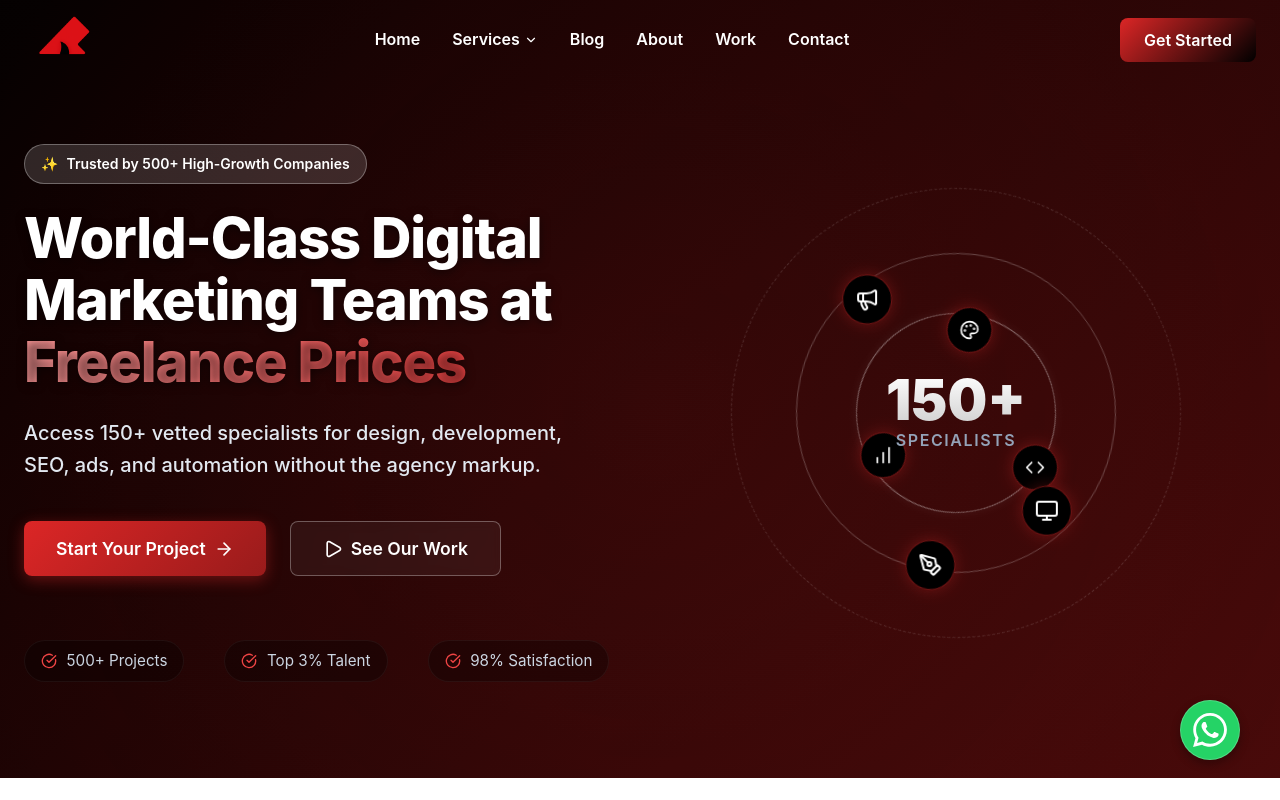
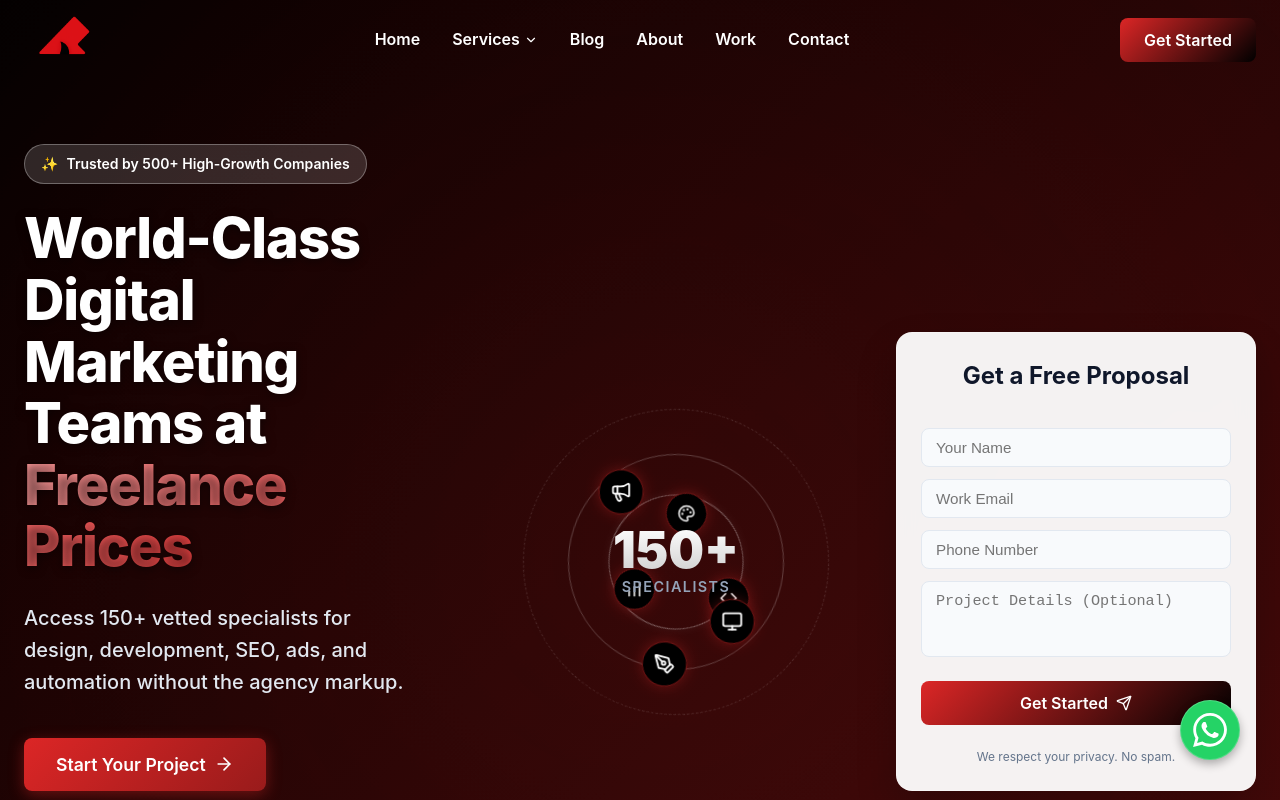
Before and after one commit to Fazilfazi991/redshark, a React (Vite) app: page / in a window 1280 px wide. Shown: the top 800 px of the page. Built offline with nearby package versions, Linux system fonts and the light colour scheme.

Commit message:
Update Hero section with Lead Form and 3-column layout

```diff
--- a/src/components/Hero.css
+++ b/src/components/Hero.css
@@ -45,10 +45,12 @@
     position: relative;
     z-index: 1;
     display: grid;
-    grid-template-columns: 1fr 1fr;
-    /* Equal split for orbit */
-    gap: 2rem;
+    grid-template-columns: 1.2fr 1fr 1fr;
+    /* Text - Animation - Form */
+    gap: 40px;
     align-items: center;
+    max-width: 1400px;
+    /* Slight increase for 3 cols */
 }
 
 /* Text Visibility Fixes */
@@ -176,7 +178,8 @@
 .visual-orbit-container {
     position: relative;
     width: 100%;
-    height: 500px;
+    height: 400px;
+    /* Reduced height */
     display: flex;
     align-items: center;
     justify-content: center;
@@ -184,8 +187,11 @@
 
 .orbit-system {
     position: relative;
-    width: 400px;
-    height: 400px;
+    width: 300px;
+    /* Reduced width */
+    height: 300px;
+    /* Reduced height */
+    transform: scale(0.9);
 }
 
 .orbit-center {
@@ -229,24 +235,24 @@
 }
 
 .ring-1 {
-    width: 200px;
-    height: 200px;
+    width: 150px;
+    height: 150px;
     animation: spin 20s linear infinite;
     box-shadow: 0 0 10px rgba(255, 255, 255, 0.05);
     /* Subtle glow */
 }
 
 .ring-2 {
-    width: 320px;
-    height: 320px;
+    width: 240px;
+    height: 240px;
     border: 1px solid rgba(255, 255, 255, 0.25);
     /* Slightly less visible than inner */
     animation: spin 30s linear infinite reverse;
 }
 
 .ring-3 {
-    width: 450px;
-    height: 450px;
+    width: 340px;
+    height: 340px;
     border: 1px dashed rgba(255, 255, 255, 0.15);
     /* Dashed outer */
     animation: spin 60s linear infinite;
@@ -328,10 +334,30 @@
     }
 }
 
+@media (max-width: 1200px) {
+    .hero-content {
+        grid-template-columns: 1fr 1fr;
+        /* Back to 2 cols on medium screens */
+        grid-template-rows: auto auto;
+    }
+
+    .hero-form-col {
+        grid-column: span 2;
+        justify-self: center;
+        margin-top: 2rem;
+    }
+}
+
 @media (max-width: 968px) {
     .hero-content {
         grid-template-columns: 1fr;
         text-align: center;
+        gap: 2rem;
+    }
+
+    .hero-form-col {
+        grid-column: span 1;
+        width: 100%;
     }
 
     .hero-headline {
@@ -354,7 +380,16 @@
 
     .visual-orbit-container {
         height: 350px;
-        margin-top: 2rem;
+        order: 2;
+        /* Ensure order */
+    }
+
+    .hero-text {
+        order: 1;
+    }
+
+    .hero-form-col {
+        order: 3;
     }
 
     .orbit-system {
--- a/src/components/Hero.tsx
+++ b/src/components/Hero.tsx
@@ -1,5 +1,6 @@
 import React from 'react';
 import { ArrowRight, CheckCircle, Play, Code, Palette, BarChart, Megaphone, Monitor, PenTool } from 'lucide-react';
+import LeadForm from './LeadForm';
 import './Hero.css';
 
 const Hero = () => {
@@ -24,9 +25,6 @@ const Hero = () => {
                     <div className="hero-cta-group">
                         <button className="btn btn-primary btn-lg">
                             Start Your Project <ArrowRight size={20} className="icon-right" />
-                        </button>
-                        <button className="btn btn-outline btn-lg">
-                            <Play size={20} className="icon-left" /> See Our Work
                         </button>
                     </div>
 
@@ -70,6 +68,10 @@ const Hero = () => {
                         </div>
                     </div>
                 </div>
+
+                <div className="hero-form-col">
+                    <LeadForm />
+                </div>
             </div>
         </section>
     );
--- /dev/null
+++ b/src/components/LeadForm.css
@@ -0,0 +1,73 @@
+.lead-form-container {
+    background: rgba(255, 255, 255, 0.95);
+    backdrop-filter: blur(10px);
+    border-radius: 16px;
+    padding: 24px;
+    box-shadow: 0 20px 40px rgba(0, 0, 0, 0.2);
+    border: 1px solid rgba(255, 255, 255, 0.2);
+    width: 100%;
+    max-width: 380px;
+    margin: 0 auto;
+}
+
+.lead-form-title {
+    font-size: 1.5rem;
+    color: #0f172a;
+    margin-bottom: 20px;
+    font-weight: 700;
+    text-align: center;
+}
+
+.lead-form {
+    display: flex;
+    flex-direction: column;
+    gap: 12px;
+}
+
+.lead-input {
+    width: 100%;
+    padding: 10px 14px;
+    border: 1px solid #e2e8f0;
+    border-radius: 8px;
+    font-size: 0.95rem;
+    transition: all 0.2s;
+    background: #f8fafc;
+}
+
+.lead-input:focus {
+    outline: none;
+    border-color: var(--primary);
+    box-shadow: 0 0 0 3px rgba(220, 38, 38, 0.1);
+    background: #fff;
+}
+
+.lead-textarea {
+    resize: none;
+}
+
+.lead-submit-btn {
+    width: 100%;
+    justify-content: center;
+    gap: 8px;
+    margin-top: 5px;
+}
+
+.lead-privacy {
+    font-size: 0.75rem;
+    color: #64748b;
+    text-align: center;
+    margin-top: 10px;
+}
+
+.lead-success-message {
+    text-align: center;
+    padding: 40px 0;
+    display: flex;
+    flex-direction: column;
+    align-items: center;
+    gap: 15px;
+}
+
+.lead-success-message h3 {
+    color: #0f172a;
+}
--- /dev/null
+++ b/src/components/LeadForm.tsx
@@ -0,0 +1,100 @@
+import React, { useState } from 'react';
+import { Send, CheckCircle } from 'lucide-react';
+import { useNavigate } from 'react-router-dom';
+import './LeadForm.css';
+
+const LeadForm = () => {
+    const navigate = useNavigate();
+    const [formData, setFormData] = useState({
+        name: '',
+        email: '',
+        phone: '',
+        details: ''
+    });
+    const [submitted, setSubmitted] = useState(false);
+
+    const handleChange = (e: React.ChangeEvent<HTMLInputElement | HTMLTextAreaElement>) => {
+        const { name, value } = e.target;
+        setFormData(prevState => ({
+            ...prevState,
+            [name]: value
+        }));
+    };
+
+    const handleSubmit = (e: React.FormEvent) => {
+        e.preventDefault();
+        console.log('Lead Form Submitted:', formData);
+
+        // Simulate API call
+        setTimeout(() => {
+            setSubmitted(true);
+            setFormData({ name: '', email: '', phone: '', details: '' });
+            // Redirect to Thank You page
+            navigate('/thank-you');
+        }, 1000);
+    };
+
+    return (
+        <div className="lead-form-container">
+            {submitted ? (
+                <div className="lead-success-message">
+                    <CheckCircle size={48} color="var(--primary)" />
+                    <h3>Details Received!</h3>
+                    <p>Redirecting to thank you page...</p>
+                </div>
+            ) : (
+                <form onSubmit={handleSubmit} className="lead-form">
+                    <h3 className="lead-form-title">Get a Free Proposal</h3>
+                    <div className="form-group-sm">
+                        <input
+                            type="text"
+                            name="name"
+                            value={formData.name}
+                            onChange={handleChange}
+                            required
+                            placeholder="Your Name"
+                            className="lead-input"
+                        />
+                    </div>
+                    <div className="form-group-sm">
+                        <input
+                            type="email"
+                            name="email"
+                            value={formData.email}
+                            onChange={handleChange}
+                            required
+                            placeholder="Work Email"
+                            className="lead-input"
+                        />
+                    </div>
+                    <div className="form-group-sm">
+                        <input
+                            type="tel"
+                            name="phone"
+                            value={formData.phone}
+                            onChange={handleChange}
+                            placeholder="Phone Number"
+                            className="lead-input"
+                        />
+                    </div>
+                    <div className="form-group-sm">
+                        <textarea
+                            name="details"
+                            value={formData.details}
+                            onChange={handleChange}
+                            rows={3}
+                            placeholder="Project Details (Optional)"
+                            className="lead-input lead-textarea"
+                        ></textarea>
+                    </div>
+                    <button type="submit" className="btn btn-primary lead-submit-btn">
+                        Get Started <Send size={16} />
+                    </button>
+                    <p className="lead-privacy">We respect your privacy. No spam.</p>
+                </form>
+            )}
+        </div>
+    );
+};
+
+export default LeadForm;
```
